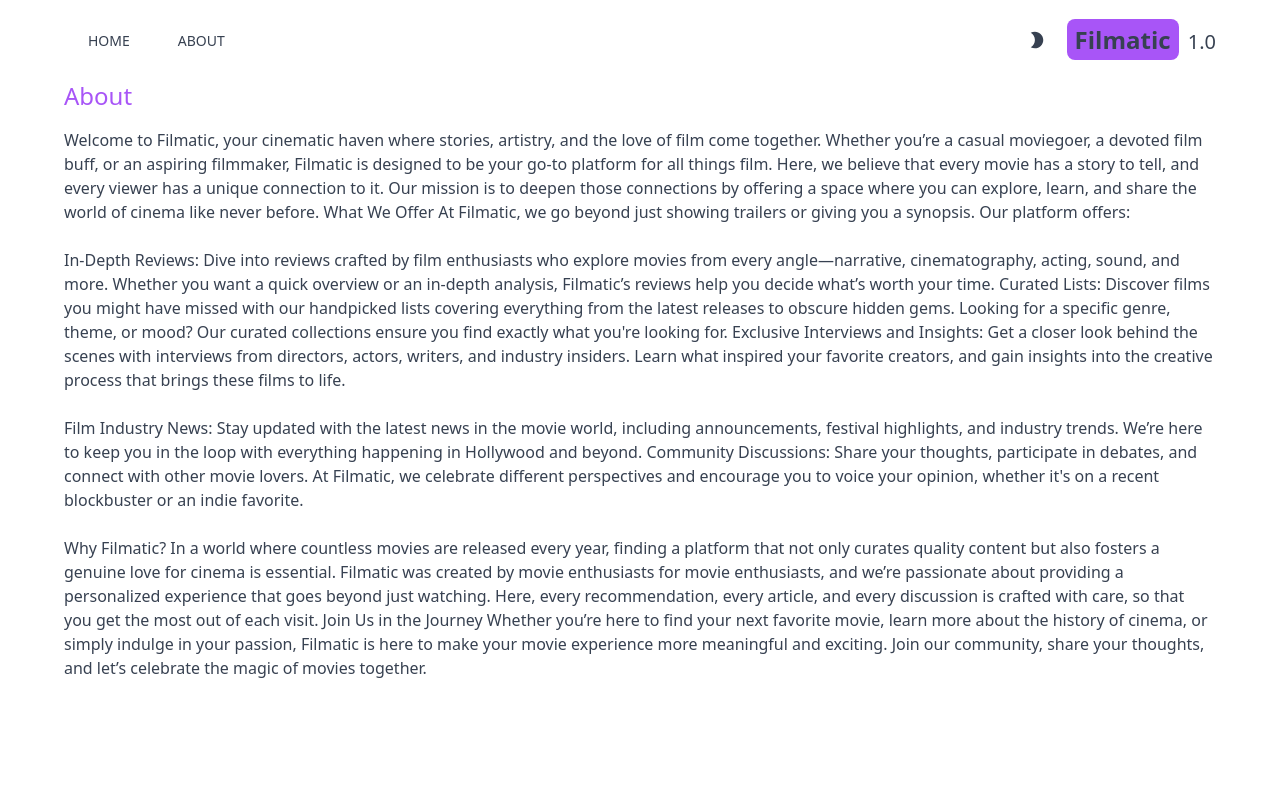
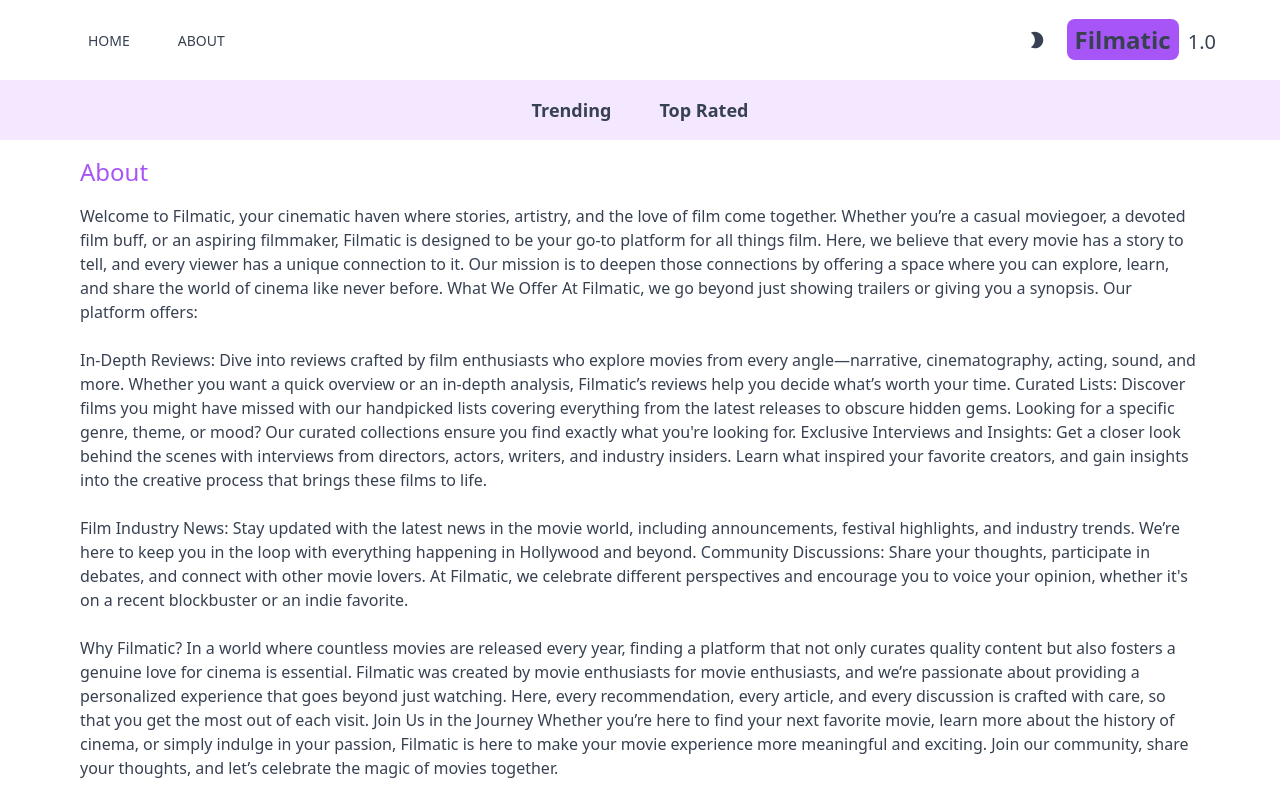
Before and after one commit to Aydhiny/filmatic-app, a Next.js app: page /about in a window 1280 px wide. Built offline with nearby package versions, Linux system fonts and the light colour scheme.

Commit message:
navbar component

```diff
--- a/src/app/about/page.jsx
+++ b/src/app/about/page.jsx
@@ -2,7 +2,7 @@
 
 function About() {
   return (
-    <div className='max-w-6xl mx-auto space-y-4'>
+    <div className='max-w-6xl mx-auto space-y-4 p-4'>
     <h1 className='text-2xl font-medium text-purple-500'>About</h1>
     <p>
         Welcome to Filmatic, your cinematic haven where stories, artistry, and the love of film come together. Whether you’re a casual moviegoer, a devoted film buff, or an aspiring filmmaker, Filmatic is designed to be your go-to platform for all things film. Here, we believe that every movie has a story to tell, and every viewer has a unique connection to it. Our mission is to deepen those connections by offering a space where you can explore, learn, and share the world of cinema like never before.
--- a/src/app/layout.jsx
+++ b/src/app/layout.jsx
@@ -2,6 +2,7 @@
 import "./globals.css";
 import Header from "@/components/Header";
 import Providers from "./Providers";
+import Navbar from "@/components/Navbar";
 
 const geistSans = localFont({
   src: "./fonts/GeistVF.woff",
@@ -26,6 +27,8 @@
         <Providers>
         {/* Header*/}
         <Header/>
+
+        <Navbar/>
         {/* Navbar*/}
 
         {/* SearchBox*/}
--- /dev/null
+++ b/src/components/Navbar.jsx
@@ -0,0 +1,11 @@
+import React from 'react'
+import Navbaritem from './Navbaritem'
+
+export default function Navbar() {
+  return (
+    <div className='flex justify-center dark:bg-zinc-800 bg-purple-100 lg:text-lg p-4'>
+        <Navbaritem title="Trending" param="fetchTrending"/>
+        <Navbaritem title="Top Rated" param="fetchTopRated"/>
+    </div>
+  )
+}
--- /dev/null
+++ b/src/components/Navbaritem.jsx
@@ -0,0 +1,24 @@
+"use client";
+
+import Link from 'next/link'
+import React from 'react'
+
+import { useSearchParams } from 'next/navigation'
+
+export default function Navbaritem({ title, param }) {
+    const searchParams = useSearchParams();
+    const genre = searchParams.get("genre");
+  return (
+    <div>
+        <Link className={`m-4
+            hover:text-purple-600
+            font-semibold p-2
+            ${
+                genre && genre === param && "underline underline-offset-8 decoration-4 decoration-purple-500 rouded-lg"
+            }`} href={`/?genre=${param}`}
+            >
+        {title}
+        </Link>
+    </div>
+  )
+}
```
